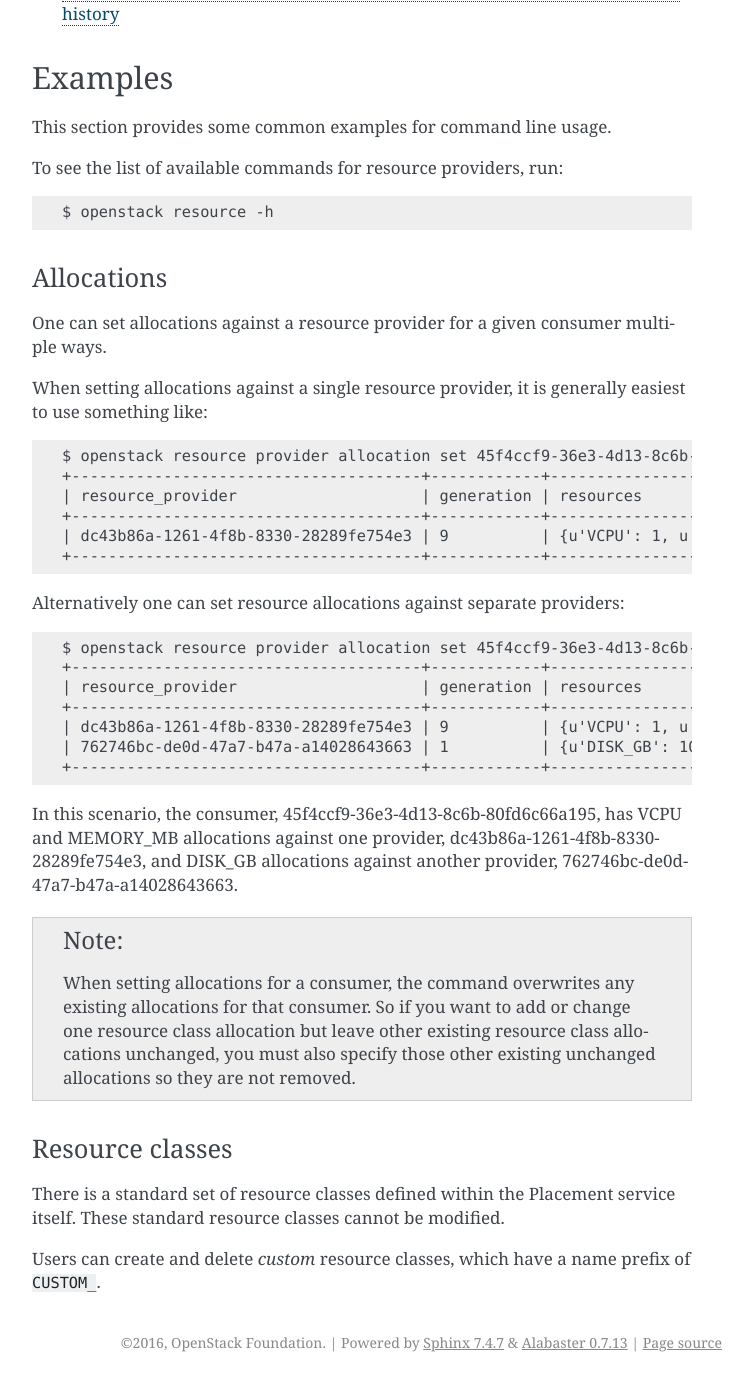
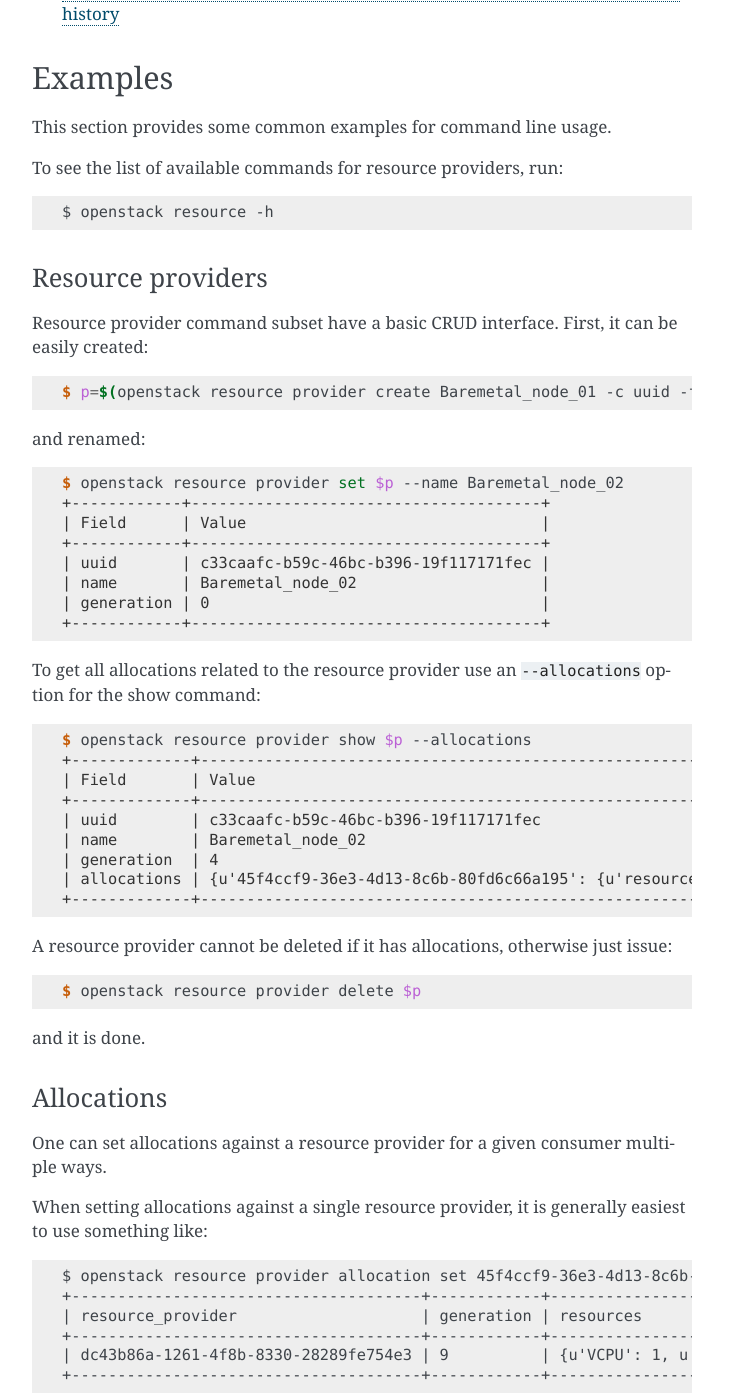
Before and after one commit to openstack/osc-placement, a Sphinx documentation site: the page built from doc/source/user/index.rst, in a window 1280 px wide and 1400 px high, scrolled down 925 px. Shown: the whole window, without its empty margins (388-1140 px from the left). Built offline with Sphinx 7.4.7, drawn with Linux system fonts in a browser that asks for light colours.

Commit message:
Resource provider examples
Adds examples the resource provider CLI for version 1.0.

Change-Id: Id33fea47b21d8697fb163b3ccb589ad3dae340ae

```diff
--- a/doc/source/user/index.rst
+++ b/doc/source/user/index.rst
@@ -51,6 +51,53 @@ To see the list of available commands for resource providers, run::
 
   $ openstack resource -h
 
+Resource providers
+~~~~~~~~~~~~~~~~~~
+
+Resource provider command subset have a basic CRUD interface.
+First, it can be easily created:
+
+.. code-block:: console
+
+  $ p=$(openstack resource provider create Baremetal_node_01 -c uuid -f value)
+
+and renamed:
+
+.. code-block:: console
+
+  $ openstack resource provider set $p --name Baremetal_node_02
+  +------------+--------------------------------------+
+  | Field      | Value                                |
+  +------------+--------------------------------------+
+  | uuid       | c33caafc-b59c-46bc-b396-19f117171fec |
+  | name       | Baremetal_node_02                    |
+  | generation | 0                                    |
+  +------------+--------------------------------------+
+
+To get all allocations related to the resource provider use
+an ``--allocations`` option for the show command:
+
+.. code-block:: console
+
+  $ openstack resource provider show $p --allocations
+  +-------------+----------------------------------------------------------------------------------------------------------------------------------------------------------------------------------------------------------------------+
+  | Field       | Value                                                                                                                                                                                                                |
+  +-------------+----------------------------------------------------------------------------------------------------------------------------------------------------------------------------------------------------------------------+
+  | uuid        | c33caafc-b59c-46bc-b396-19f117171fec                                                                                                                                                                                 |
+  | name        | Baremetal_node_02                                                                                                                                                                                                    |
+  | generation  | 4                                                                                                                                                                                                                    |
+  | allocations | {u'45f4ccf9-36e3-4d13-8c6b-80fd6c66a195': {u'resources': {u'VCPU': 1, u'MEMORY_MB': 512, u'DISK_GB': 10}}, u'2892c6f6-6ee7-4a34-aa20-156b8216de3c': {u'resources': {u'VCPU': 1, u'MEMORY_MB': 512, u'DISK_GB': 10}}} |
+  +-------------+----------------------------------------------------------------------------------------------------------------------------------------------------------------------------------------------------------------------+
+
+A resource provider cannot be deleted if it has allocations,
+otherwise just issue:
+
+.. code-block:: console
+
+  $ openstack resource provider delete $p
+
+and it is done.
+
 Allocations
 ~~~~~~~~~~~
 
```
